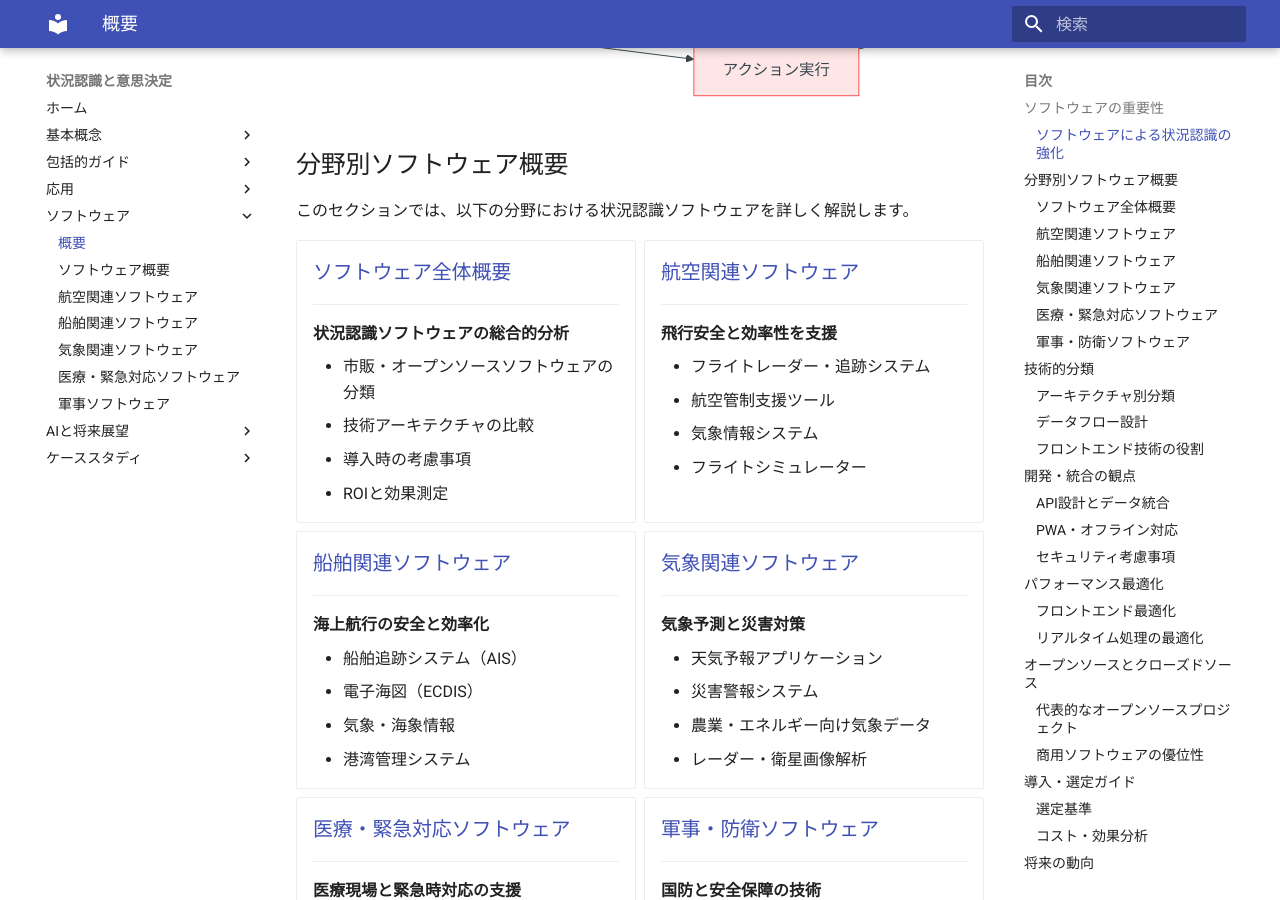
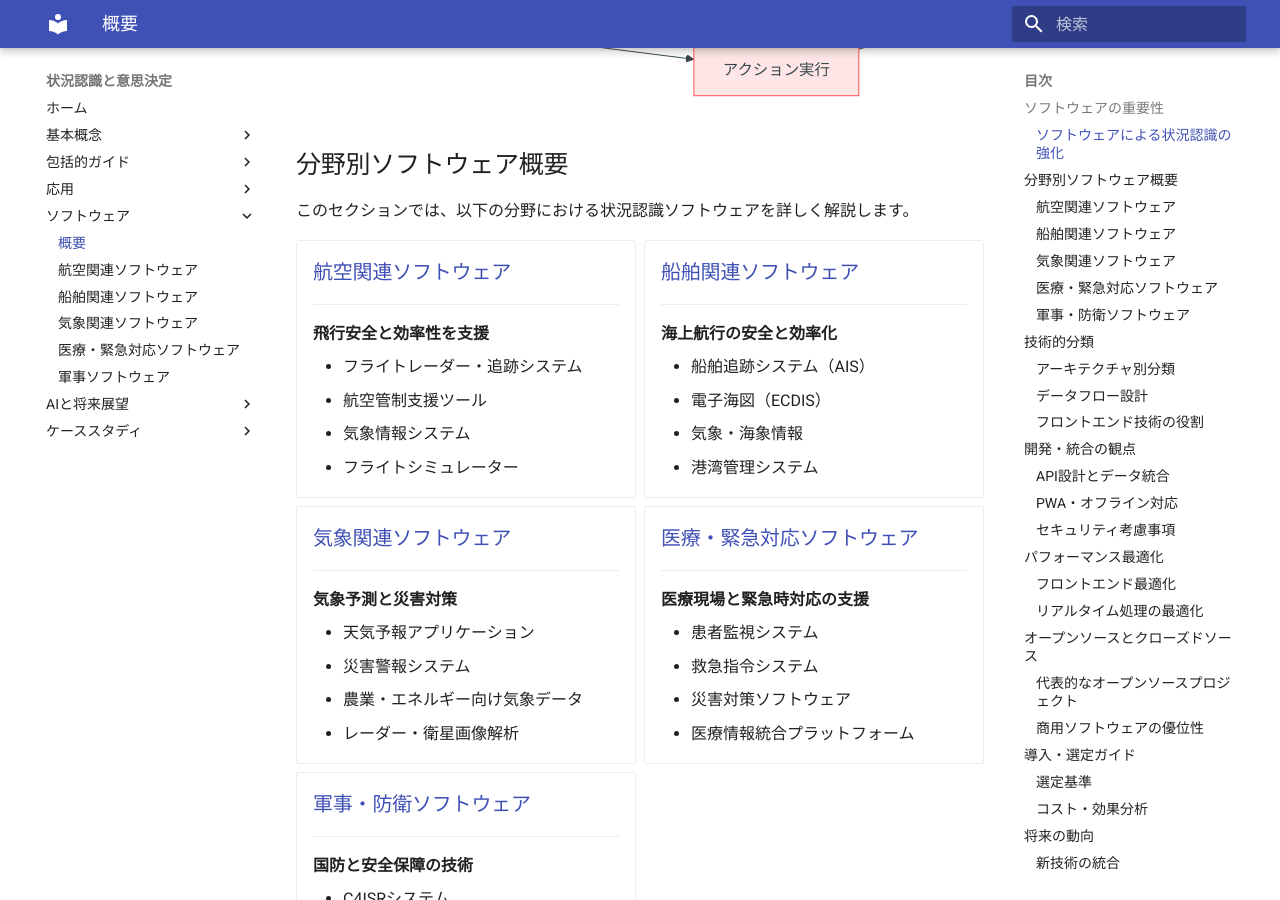
Before and after one commit to shuji-bonji/Situational-Awareness-and-Decision-Making, an MkDocs documentation site: the page built from docs/software/index.md, in a window 1280 px wide and 900 px high, scrolled down 1041 px. Built offline with MkDocs 1.6.1 and Material for MkDocs 9.7.7, drawn with Linux system fonts in a browser that asks for light colours.

Commit message:
fix: `mkdocs.yml`と`software/index.md`の変更

```diff
--- a/docs/software/index.md
+++ b/docs/software/index.md
@@ -33,17 +33,6 @@ graph TD
 このセクションでは、以下の分野における状況認識ソフトウェアを詳しく解説します。
 
 <div class="grid cards" markdown>
-
-- ### [ソフトウェア全体概要](./software-overview.md)
-
-    ---
-
-    **状況認識ソフトウェアの総合的分析**
-
-    - 市販・オープンソースソフトウェアの分類
-    - 技術アーキテクチャの比較
-    - 導入時の考慮事項
-    - ROIと効果測定
 
 - ### [航空関連ソフトウェア](./aviation-software.md)
 
--- a/mkdocs.yml
+++ b/mkdocs.yml
@@ -23,7 +23,6 @@ nav:
     - 日常生活: applications/daily-life.md
   - ソフトウェア:
     - 概要: software/index.md
-    - ソフトウェア概要: software/software-overview.md
     - 航空関連ソフトウェア: software/aviation-software.md
     - 船舶関連ソフトウェア: software/maritime-software.md
     - 気象関連ソフトウェア: software/weather-software.md
```
